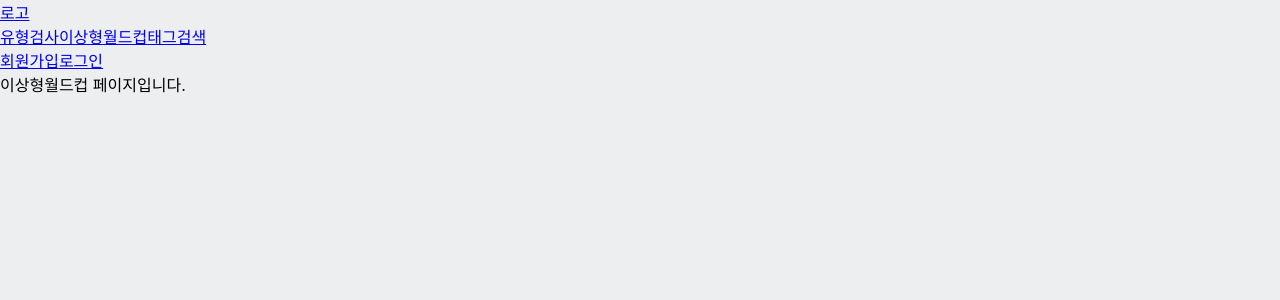
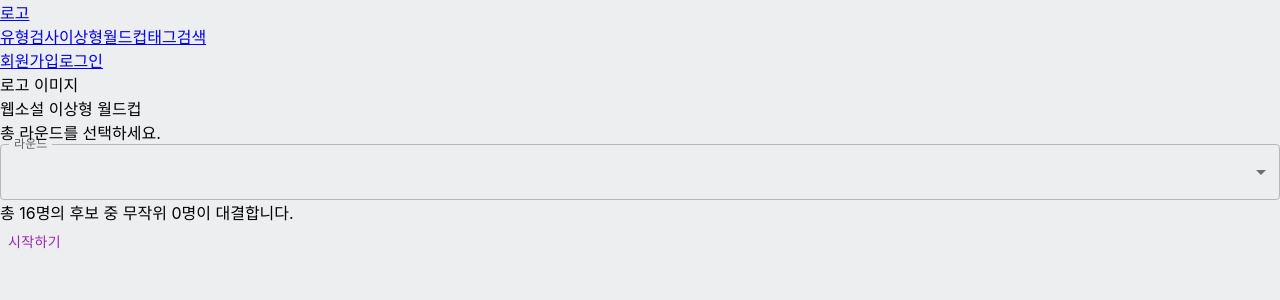
Before and after one commit to kim-dong-wook/chu-mot-juk, a React (Create React App) app in the folder front-end/: page /vs in a window 1280 px wide. Shown: the top 300 px of the page. Built offline with nearby package versions, Linux system fonts and the light colour scheme.

Commit message:
add VS UI

```diff
--- a/front-end/package.json
+++ b/front-end/package.json
@@ -6,6 +6,7 @@
     "@emotion/core": "^11.0.0",
     "@emotion/react": "^11.10.4",
     "@emotion/styled": "^11.10.4",
+    "@mui/material": "^5.10.5",
     "@testing-library/jest-dom": "^5.16.5",
     "@testing-library/react": "^13.4.0",
     "@testing-library/user-event": "^13.5.0",
--- a/front-end/src/App.js
+++ b/front-end/src/App.js
@@ -8,6 +8,7 @@ import TagSearchPage from './pages/TagSearchPage';
 import TempPage from './pages/TempPage';
 import TestPage from './pages/TestPage';
 import VsPage from './pages/VsPage';
+import VsResultPage from './pages/VsResultPage';
 
 const App = () => {
   return (
@@ -19,6 +20,7 @@ const App = () => {
         <Route path="/tagsearch" element={<TagSearchPage />} />
         <Route path="/test" element={<TestPage />} />
         <Route path="/vs" element={<VsPage />} />
+        <Route path="/vsresult" element={<VsResultPage />} />
         <Route path="/temp" element={<TempPage />} />
       </Route>
     </Routes>
--- /dev/null
+++ b/front-end/src/components/VS/VsMain.js
@@ -0,0 +1,204 @@
+import React, { useState } from 'react';
+import { useEffect } from 'react';
+import { useRecoilState } from 'recoil';
+import { roundState } from '../../stores/atom';
+import { useNavigate } from 'react-router-dom';
+
+const VsMain = () => {
+  const [round, setRound] = useRecoilState(roundState);
+  const [current, setCurrent] = useState(0);
+  const [selected, setSelected] = useState([]);
+  const [startBooks, setStartBooks] = useState([]);
+  const [left, setLeft] = useState();
+  const [right, setRight] = useState(false);
+  const navigate = useNavigate();
+  let books = [
+    {
+      id: 1,
+      name: '1',
+      src: 'https://img.ridicdn.net/cover/4621001638/xxlarge#1',
+    },
+    {
+      id: 2,
+      name: '2',
+      src: 'https://img.ridicdn.net/cover/1377099102/xxlarge#1',
+    },
+    {
+      id: 3,
+      name: '3',
+      src: 'https://img.ridicdn.net/cover/3092017733/xxlarge#1',
+    },
+    {
+      id: 4,
+      name: '4',
+      src: 'https://img.ridicdn.net/cover/1811203363/xxlarge#1',
+    },
+    {
+      id: 5,
+      name: '5',
+      src: 'https://img.ridicdn.net/cover/2259009524/xxlarge#1',
+    },
+    {
+      id: 6,
+      name: '6',
+      src: 'https://via.placeholder.com/485x670',
+    },
+    {
+      id: 7,
+      name: '7',
+      src: 'https://via.placeholder.com/485x670',
+    },
+    {
+      id: 8,
+      name: '8',
+      src: 'https://img.ridicdn.net/cover/425306513/xxlarge#1',
+    },
+    {
+      id: 9,
+      name: '9',
+      src: 'https://img.ridicdn.net/cover/2008033538/xxlarge#1',
+    },
+    {
+      id: 10,
+      name: '10',
+      src: 'https://img.ridicdn.net/cover/2065072847/xxlarge#1',
+    },
+    {
+      id: 11,
+      name: '11',
+      src: 'https://img.ridicdn.net/cover/3076030032/xxlarge#1',
+    },
+    {
+      id: 12,
+      name: '12',
+      src: 'https://img.ridicdn.net/cover/2065072847/xxlarge#1',
+    },
+    {
+      id: 13,
+      name: '13',
+      src: 'https://img.ridicdn.net/cover/425297966/xxlarge#1',
+    },
+    {
+      id: 14,
+      name: '14',
+      src: 'https://img.ridicdn.net/cover/425306513/xxlarge#1',
+    },
+    {
+      id: 15,
+      name: '15',
+      src: 'https://img.ridicdn.net/cover/2259009524/xxlarge#1',
+    },
+    {
+      id: 16,
+      name: '16',
+      src: 'https://img.ridicdn.net/cover/2065072847/xxlarge#1',
+    },
+  ];
+
+  let temp = [];
+
+  const mixBooks = (starts) => {
+    let max = starts.length - 1;
+    for (let i = max; i >= 0; i--) {
+      const randIndex = Math.floor(Math.random() * i);
+      temp.push(starts[randIndex]);
+      starts.splice(randIndex, 1);
+    }
+    temp.slice(0, round);
+  };
+
+  const onClickLeft = (id) => {
+    setLeft(true);
+    const book = startBooks.filter((book) => book.id === id)[0];
+    setSelected(selected.concat(book));
+
+    let fn = setTimeout(() => {
+      if (current + 1 === 1 && round === 2) {
+        navigate('/vsresult', {
+          state: {
+            book,
+          },
+        });
+      } else {
+        setCurrent(current + 1);
+        setLeft(false);
+      }
+    }, 2000);
+  };
+
+  const onClickRight = (id) => {
+    setRight(true);
+    const book = startBooks.filter((book) => book.id === id)[0];
+    setSelected(selected.concat(book));
+
+    let fn = setTimeout(() => {
+      if (current + 1 === 1 && round === 2) {
+        navigate('/vsresult', {
+          state: {
+            book,
+          },
+        });
+      } else {
+        setCurrent(current + 1);
+        setRight(false);
+      }
+    }, 2000);
+  };
+
+  useEffect(() => {
+    mixBooks(books);
+    console.log(temp);
+    setStartBooks(temp);
+  }, []);
+
+  useEffect(() => {
+    if (current === round / 2) {
+      console.log(selected);
+      setRound(round / 2);
+      mixBooks(selected);
+      console.log(temp);
+      setStartBooks(temp);
+      setSelected([]);
+      setCurrent(0);
+    }
+  }, [current]);
+
+  return (
+    <div className="w-screen h-screen relative">
+      <div className=" absolute w-full h-20 bg-slate-300 flex items-center justify-center z-10 opacity-70">
+        {round === 2 ? (
+          <div>웹소설 이상형 월드컵 결승전</div>
+        ) : (
+          <div>
+            웹소설 이상형 월드컵 {round}강 {current + 1}/{round / 2}
+          </div>
+        )}
+      </div>
+      <div className="absolute w-full h-full">
+        <img
+          className={`absolute w-6/12 h-full border-2 border-black
+          ${left ? 'translate-x-[50%] duration-300' : null}
+          ${right ? 'translate-x-[-100%] duration-300' : null}
+          `}
+          src=""
+          alt=""
+          onClick={() => onClickLeft(startBooks[2 * current].id)}
+        ></img>
+        <div className="absolute w-24 inset-1/2 translate-x-[-50%] text-8xl">
+          vs
+        </div>
+        <div
+          className={`absolute w-6/12 h-full border-2 border-black translate-x-[100%]
+          ${left ? 'translate-x-[200%] duration-300' : null}
+          ${right ? 'translate-x-[49.9%] duration-300' : null}
+          `}
+          onClick={() => onClickRight(startBooks[2 * current + 1].id)}
+        >
+          {`${JSON.stringify(startBooks[2 * current + 1])}`}
+        </div>
+      </div>
+    </div>
+  );
+};
+
+export default VsMain;
--- /dev/null
+++ b/front-end/src/components/VS/VsStart.js
@@ -0,0 +1,65 @@
+import React, { useState, useEffect } from 'react';
+import { useRecoilState } from 'recoil';
+import { roundState } from '../../stores/atom';
+
+import 'tailwindcss/tailwind.css';
+import Box from '@mui/material/Box';
+import InputLabel from '@mui/material/InputLabel';
+import MenuItem from '@mui/material/MenuItem';
+import FormControl from '@mui/material/FormControl';
+import Select from '@mui/material/Select';
+import Button from '@mui/material/Button';
+
+const VsStart = () => {
+  const [round, setRound] = useRecoilState(roundState);
+  const [books, setBooks] = useState(round);
+
+  const handleChange = (e) => {
+    setBooks(e.target.value);
+  };
+
+  const onClick = () => {
+    setRound(books);
+  };
+
+  useEffect(() => {
+    setRound(0);
+  });
+
+  return (
+    <div>
+      <div className="h-screen flex justify-center items-center bg-black opacity-75">
+        <div className="h-[30rem] w-[40rem] border-2 border-black flex justify-center items-center flex-col bg-white">
+          <div>로고 이미지</div>
+          <div>웹소설 이상형 월드컵</div>
+          <div className="bg-gray-300 w-full h-[10rem] space-y-4 p-4">
+            <div className="font-bold">총 라운드를 선택하세요.</div>
+            <Box sx={{ minWidth: 120 }}>
+              <FormControl fullWidth>
+                <InputLabel id="demo-simple-select-label">라운드</InputLabel>
+                <Select
+                  labelId="demo-simple-select-label"
+                  id="demo-simple-select"
+                  value={books}
+                  label="books"
+                  onChange={handleChange}
+                >
+                  <MenuItem value={2}>2강</MenuItem>
+                  <MenuItem value={4}>4강</MenuItem>
+                  <MenuItem value={8}>8강</MenuItem>
+                  <MenuItem value={16}>16강</MenuItem>
+                </Select>
+              </FormControl>
+            </Box>
+            <div>총 16명의 후보 중 무작위 {books}명이 대결합니다.</div>
+          </div>
+          <Button color="secondary" onClick={onClick}>
+            시작하기
+          </Button>
+        </div>
+      </div>
+    </div>
+  );
+};
+
+export default VsStart;
--- a/front-end/src/index.js
+++ b/front-end/src/index.js
@@ -4,12 +4,14 @@ import './index.css';
 import App from './App';
 import reportWebVitals from './reportWebVitals';
 import { BrowserRouter } from 'react-router-dom';
-
+import { RecoilRoot } from 'recoil';
 const root = ReactDOM.createRoot(document.getElementById('root'));
 root.render(
   <React.StrictMode>
     <BrowserRouter>
-      <App />
+      <RecoilRoot>
+        <App />
+      </RecoilRoot>
     </BrowserRouter>
   </React.StrictMode>,
 );
--- a/front-end/src/pages/TempPage.js
+++ b/front-end/src/pages/TempPage.js
@@ -1,8 +1,7 @@
 import React from 'react';
-import VideoCarousel from '../components/Carousel/VideoCarousel';
 
 const TempPage = () => {
-  return <VideoCarousel />;
+  return <div>임시 페이지입니다.</div>;
 };
 
 export default TempPage;
--- a/front-end/src/pages/VsPage.js
+++ b/front-end/src/pages/VsPage.js
@@ -1,7 +1,18 @@
 import React from 'react';
+import VsStart from '../components/VS/VsStart';
+import { useRecoilState } from 'recoil';
+import { roundState } from '../stores/atom';
+import VsMain from '../components/VS/VsMain';
+import { useEffect } from 'react';
 
 const VsPage = () => {
-  return <div>이상형월드컵 페이지입니다.</div>;
+  const [round, setRound] = useRecoilState(roundState);
+
+  useEffect(() => {
+    setRound(0);
+  }, []);
+
+  return <div>{round === 0 ? <VsStart /> : <VsMain />}</div>;
 };
 
 export default VsPage;
--- /dev/null
+++ b/front-end/src/pages/VsResultPage.js
@@ -0,0 +1,9 @@
+import React from 'react';
+import { useLocation } from 'react-router-dom';
+const VsResultPage = () => {
+  const location = useLocation();
+  const book = location.state.book;
+  return <div>{`${JSON.stringify(book)}`}</div>;
+};
+
+export default VsResultPage;
--- a/front-end/src/stores/atom.js
+++ b/front-end/src/stores/atom.js
@@ -0,0 +1,8 @@
+import { atom } from 'recoil';
+
+const roundState = atom({
+  key: 'roundState', // unique ID (with respect to other atoms/selectors)
+  default: 0, // default value (aka initial value)
+});
+
+export { roundState };
```
Also changed, not shown: 1 other file (tests, documents, lock files or other folders).
